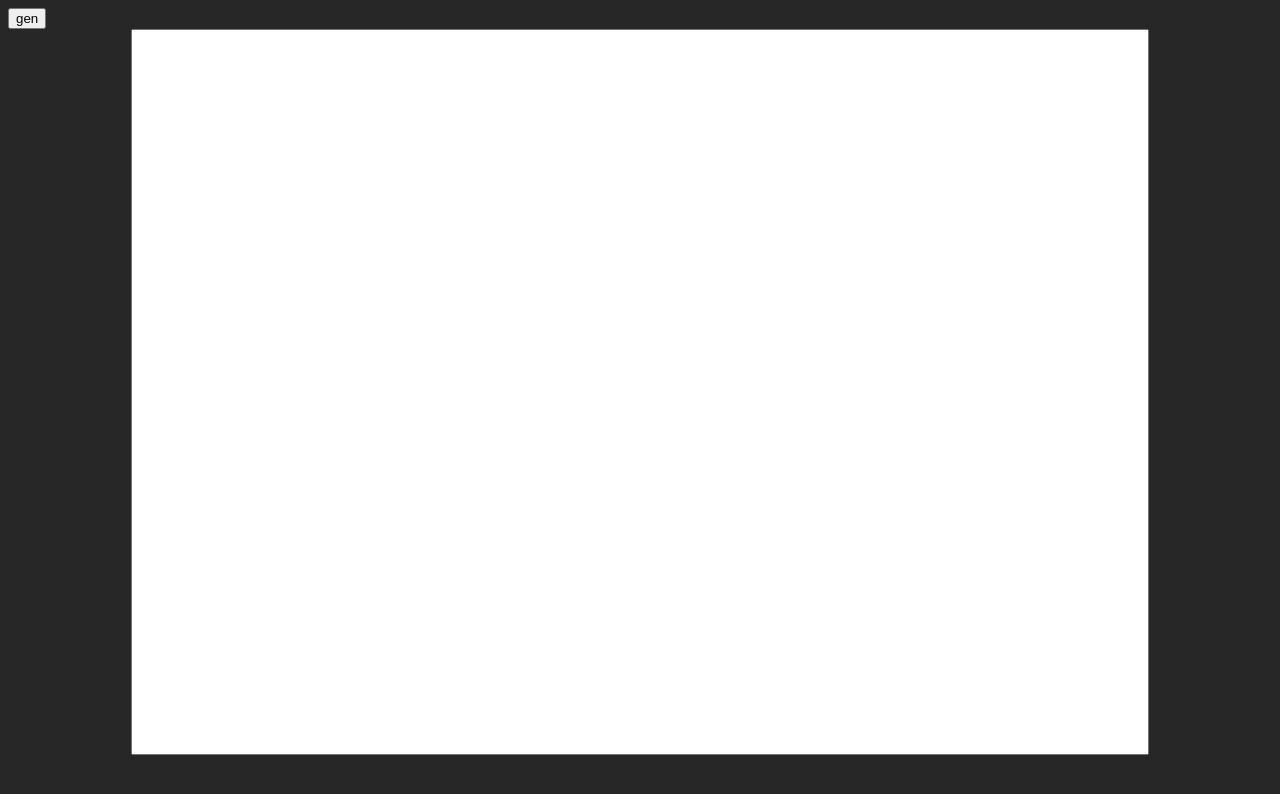
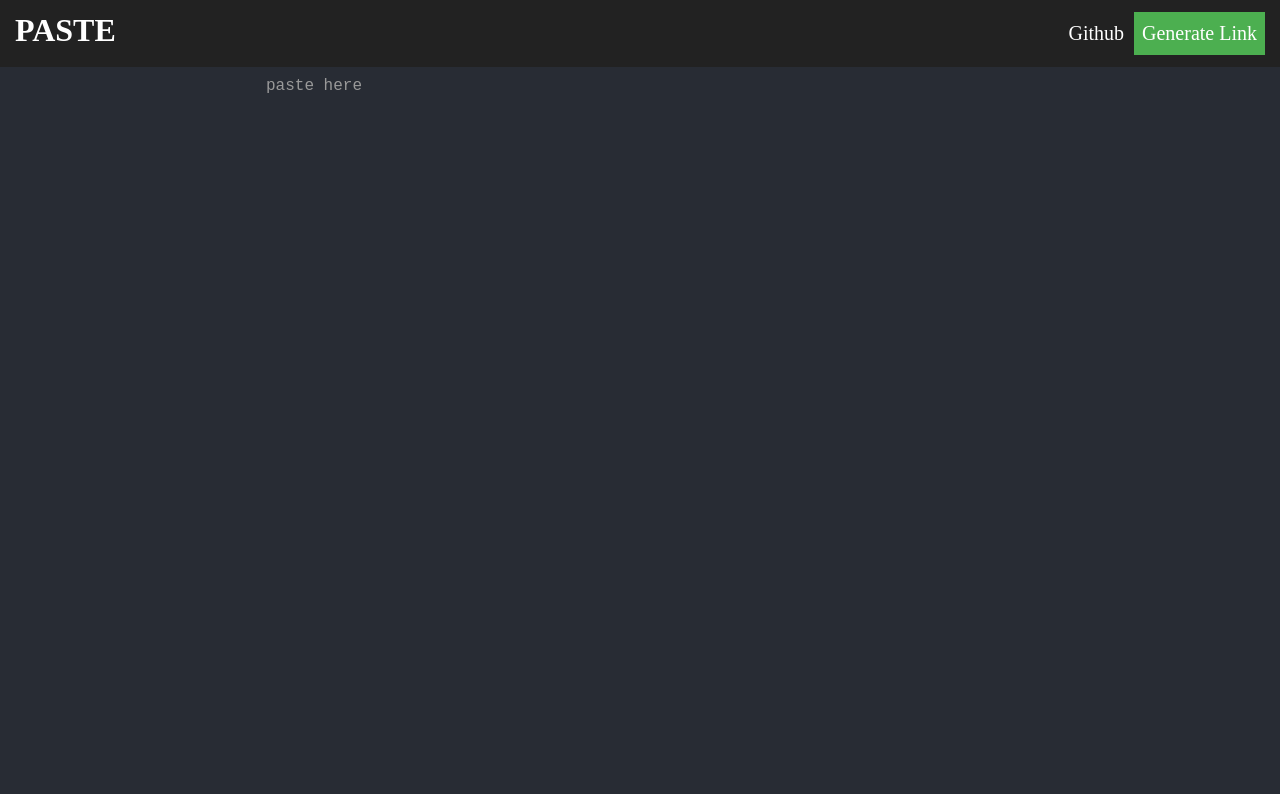
Before and after one commit to iamsdas/paste, a plain HTML site: page index.html in a window 1280 px wide. Drawn offline with Linux system fonts and the light colour scheme.

Commit message:
Revamp UI

```diff
--- a/index.html
+++ b/index.html
@@ -2,7 +2,7 @@
 <html lang="en">
 
   <head>
-    <meta charset="UTF-8">
+    <meta charset="UTF-8" dir="ltr">
     <meta name="viewport" content="width=device-width, initial-scale=1.0">
     <title>paste.bin</title>
     <link rel="stylesheet" href="style.css">
@@ -11,10 +11,19 @@
   </head>
 
   <body onload="main()">
-    <button onclick="showLink()">gen</button>
-    <center>
-      <textarea id="txt"></textarea>
-    </center>
+    <header class="bar">
+      <h1 class="bar-text">paste</h1>
+      <nav class="bar-text">
+        <a href="https://github.com/iamsdas/paste">github</a>
+        <button onclick="showLink()">generate link</a>
+      </nav>
+    </header>
+
+    <div>
+      <code id="txt" contenteditable="true" spellcheck="false" data="paste here"></code>
+    </div>
+
+
   </body>
 
 </html>
--- a/main.js
+++ b/main.js
@@ -3,7 +3,7 @@ function main() {
   if (encodedTxt.length != 0) {
     encodedTxt = encodedTxt.slice(1);
     document.getElementById('txt')
-      .value = decode(encodedTxt);
+      .innerText = decode(encodedTxt);
   }
 }
 
@@ -26,9 +26,9 @@ function decode(input) {
 
 function getCurr() {
   return document.getElementById('txt')
-    .value;
+    .innerText;
 }
 
 function showLink() {
-  alert(location + '#' + encode(getCurr()));
+  alert(location.href.split('#')[0] + '#' + encode(getCurr()));
 }
--- a/style.css
+++ b/style.css
@@ -1,14 +1,97 @@
-body {
-  padding-top: 0px;
-  padding-bottom: 0px;
-  background-color: #272727;
+* {
+  margin: 0;
+  padding: 0;
 }
 
-textarea {
-  font-family: monospace;
+html {
+  height: 100vh;
+}
+
+body {
+  color: #fff;
+  display: flex;
+  flex-direction: column;
+  justify-content: flex-start;
+  background-color: #282C34;
+  height: 100%;
+}
+
+header {
+  width: 100%;
+  background-color: #222;
+  display: flex;
+  flex-wrap: nowrap;
+  flex-direction: row;
+  justify-content: space-between;
+  padding: 12px 0;
+}
+
+h1 {
+  margin-left: 15px;
+  text-transform: uppercase;
+  text-align: left;
+}
+
+nav {
+  text-transform: capitalize;
+  margin-right: 15px;
+  font-size: 20px;
+  display: flex;
+  flex-direction: row;
+  flex-wrap: nowrap;
+  justify-content: space-between;
+}
+
+button {
+  font: inherit;
+  background-color: #4CAF50;
+  text-align: center;
+  color: inherit;
+  text-transform: inherit;
+  border: none;
+  padding: 8px;
+}
+
+button:active {
+  position: relative;
+  top: 1px;
+}
+
+@media screen and (min-width: 700px) {
+  code {
+    margin-left: 10%;
+    margin-right: 10%;
+  }
+}
+
+@media screen and (min-width: 900px) {
+  code {
+    margin-left: 20%;
+    margin-right: 20%;
+  }
+}
+
+a {
+  color: inherit;
+  text-decoration: inherit;
+  padding: 10px 10px;
+}
+
+div {
+  width: 100%;
+  flex: 1;
+  overflow-y: scroll;
+}
+
+code {
+  padding: 10px 10px;
+  display: block;
+  white-space: nowrap;
   font-size: 16px;
-  height: 90vh;
-  width: 80%;
-  outline: none;
-  resize: none;
+  overflow-x: auto;
 }
+
+code[data]:empty:before {
+  content: attr(data);
+  color: #999;
+}
```
